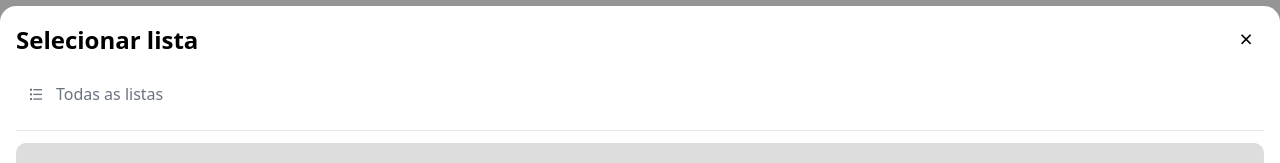
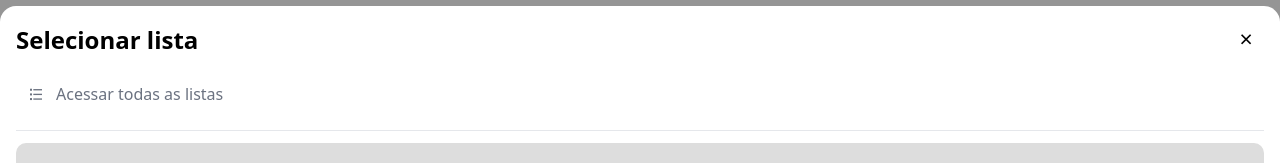
Before and after one commit to LucasTonolli/list-app, a Vue app: page / in a window 1280 px wide. Both pictures are taken after a click on the button "Selecionar lista". Shown: the part 401-564 px from the top of the page. Built offline with nearby package versions, Linux system fonts and the light colour scheme.

Commit message:
style: change text in ListSelector

```diff
--- a/src/components/dialogs/ListSelector.vue
+++ b/src/components/dialogs/ListSelector.vue
@@ -49,7 +49,7 @@ defineExpose({ open, close })
 
        <RouterLink to="/" class="global-link">
         <i class="ri-list-check"></i>
-        Todas as listas
+        Acessar todas as listas
       </RouterLink>
 
       <hr />
```
